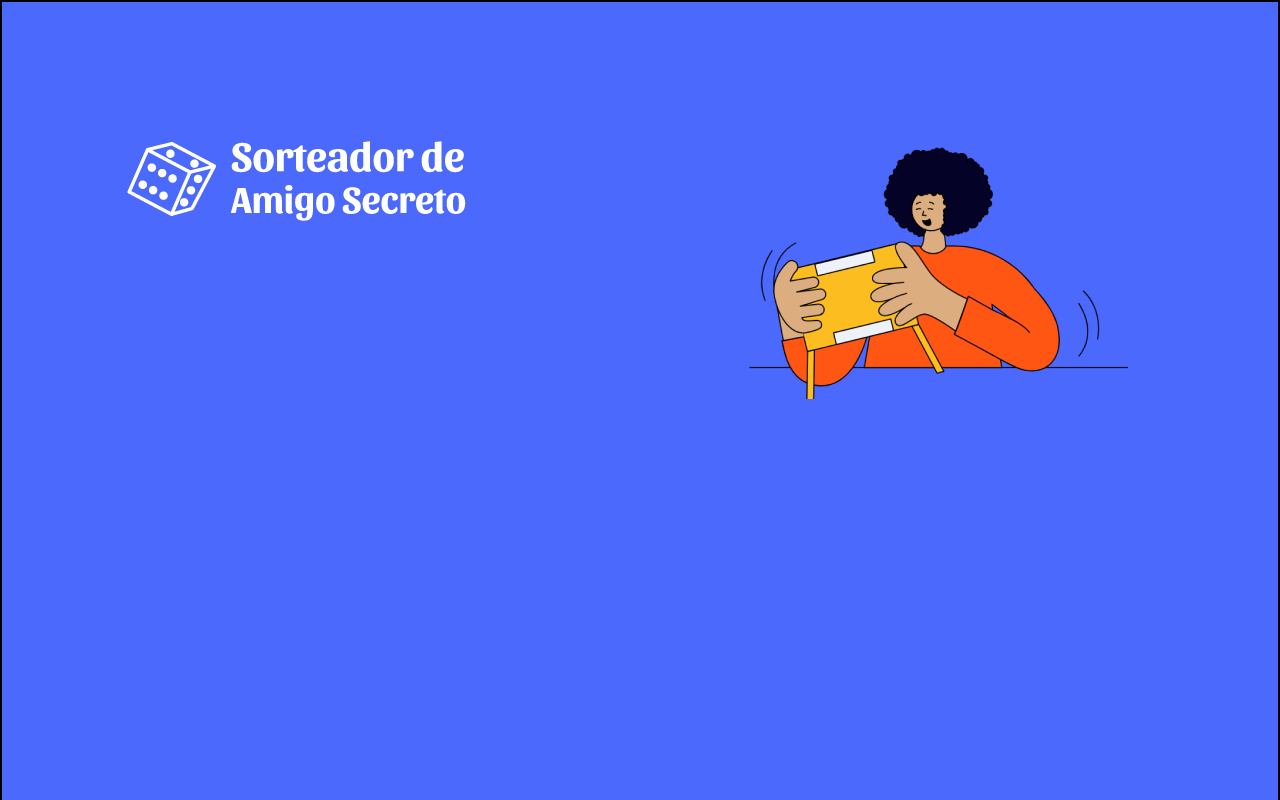
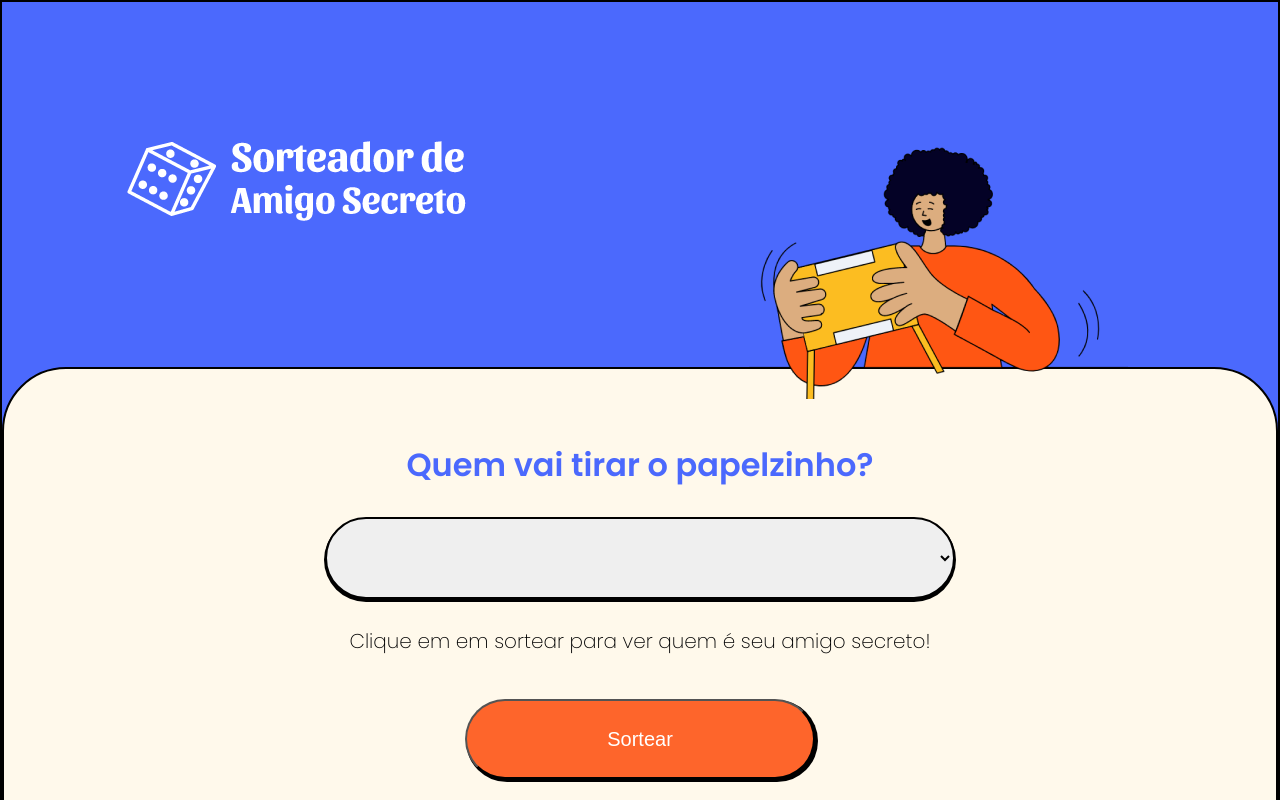
Before and after one commit to GeorgiSantana/react-testando-componentes, a React (Create React App) app: page /sorteio in a window 1280 px wide. Before the commit this address had no page. Shown: the top 800 px of the page. Built offline with nearby package versions, Linux system fonts and the light colour scheme.

Commit message:
implementado estilos no componente soteio

```diff
--- a/src/App.tsx
+++ b/src/App.tsx
@@ -1,7 +1,8 @@
 import React from 'react';
-import {BrowserRouter,Route, Routes} from "react-router-dom"
+import {BrowserRouter,Route, Routes} from "react-router-dom";
 import { RecoilRoot } from 'recoil';
 import Configuracao from './paginas/Configuracao';
+import Sorteio from './paginas/Sorteio';
 
 function App() {
   return (
@@ -9,7 +10,8 @@
        <BrowserRouter>
        <RecoilRoot>
         <Routes>
-          <Route path='/' element={Configuracao}/>
+          <Route path='/' element={<Configuracao />}/>
+          <Route path='/sorteio' element={<Sorteio />}/>
         </Routes>
        </RecoilRoot>
        </BrowserRouter>
--- /dev/null
+++ b/src/paginas/Sorteio.css
@@ -0,0 +1,60 @@
+footer.sorteio {
+    margin: 64px 0;
+}
+
+.sorteio .resultado {
+    color: #FE652BFC;
+    font-size: 25px;
+}
+
+.botao-sortear {
+    width: 350px;
+    height: 80px;
+    font-size: 20px;
+    box-shadow: 2px 2px 0px 1px #000000;
+    border-radius: 45px;
+    background-color: #FE652B;
+    color: #FFF;
+    cursor: pointer;
+    margin: 16px 0;
+}
+
+.botao-sortear:disabled {
+    opacity: 0.6;
+    cursor: not-allowed;
+}
+
+.botao-sortear:hover {
+    background-color: #4B69FD;
+}
+
+select {
+    border-radius: 45px;
+    height: 82px;
+    width: 70%;
+    box-sizing: border-box;
+    padding: 0 32px;
+    font-size: 20px;
+    border: 2px solid black;
+    box-shadow: 0px 2px 0px 1px #000000;
+}
+
+select:focus {
+    outline: none;
+}
+
+p {
+    font-size: 20px;
+    font-weight: 200;
+    margin: 32px 0;
+}
+
+@media screen and (max-width: 800px) {
+    select {
+        width: 100%;
+    }
+    .botao-sortear {
+        width: 220px;
+        margin: 32px 0;
+    }
+}
--- a/src/paginas/Sorteio.tsx
+++ b/src/paginas/Sorteio.tsx
@@ -1,6 +1,8 @@
 import React, { useState } from "react"
+import Card from "../componentes/Card"
 import { useListaDeParticipantes } from "../state/hook/useListaDeParticipantes"
 import { useResultadoSorteio } from "../state/hook/useResultadoSorteio"
+import "./Sorteio.css"
 
 
 const Sorteio = () => {
@@ -18,7 +20,9 @@
             setAmigoSecreto(resultado.get(participanteDaVez)!)
         }
     }
-    return(<section>
+    return (<Card>
+        <section className="sorteio">
+            <h2>Quem vai tirar o papelzinho?</h2>
             <form onSubmit={sortear}>
                 <select
                     required
@@ -26,15 +30,20 @@
                     id="participanteDavez"
                     placeholder="Selecione o seu nome"
                     value={participanteDaVez}
-                onChange={evento=> setParticipanteDaVez(evento.target.value)}
+                    onChange={evento => setParticipanteDaVez(evento.target.value)}
                 >
                     {participantes.map(participante => <option key={participante}>{participante}</option>)}
                 </select>
-            <button>Sortear</button>
+                <p>Clique em em sortear para ver quem é seu amigo secreto!</p>
+                <button className="botao-sortear">Sortear</button>
             </form>
-        {amigoScreto && <p role="alert">{amigoScreto}</p>}
-    </section>)
-
+            {amigoScreto && <p className="resultado" role="alert">{amigoScreto}</p>}
+            <footer className="sorteio">
+                <img src="/imagens/aviao.png" className="aviao" alt="Um desenho de um avião de papel" />
+            </footer>
+        </section>
+    </Card>)
 }
 
+
 export default Sorteio
```
Lines whose indentation alone changed are shown as unchanged.
